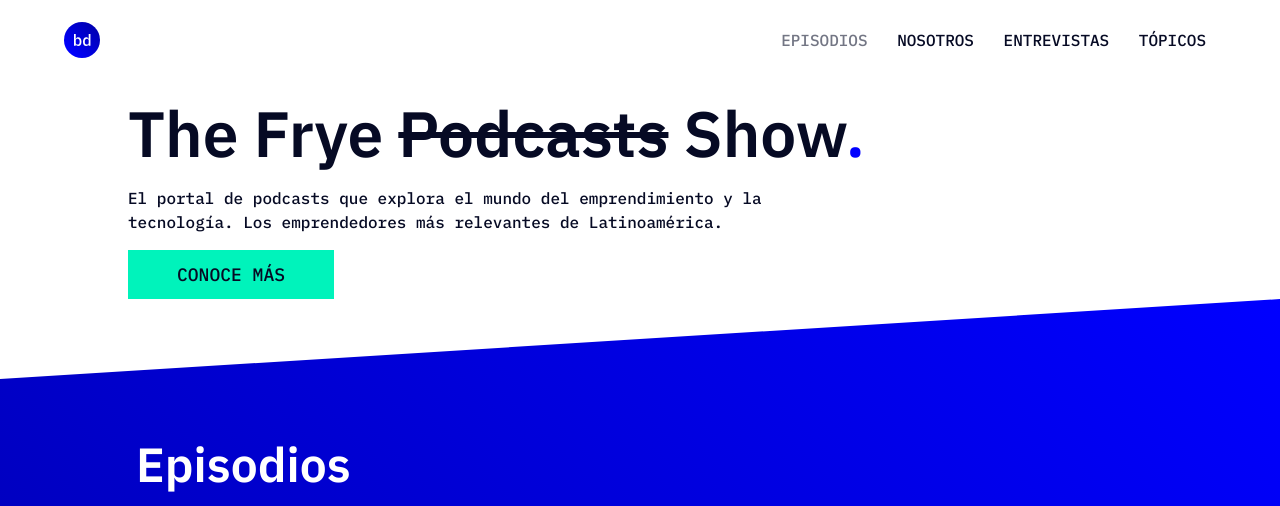
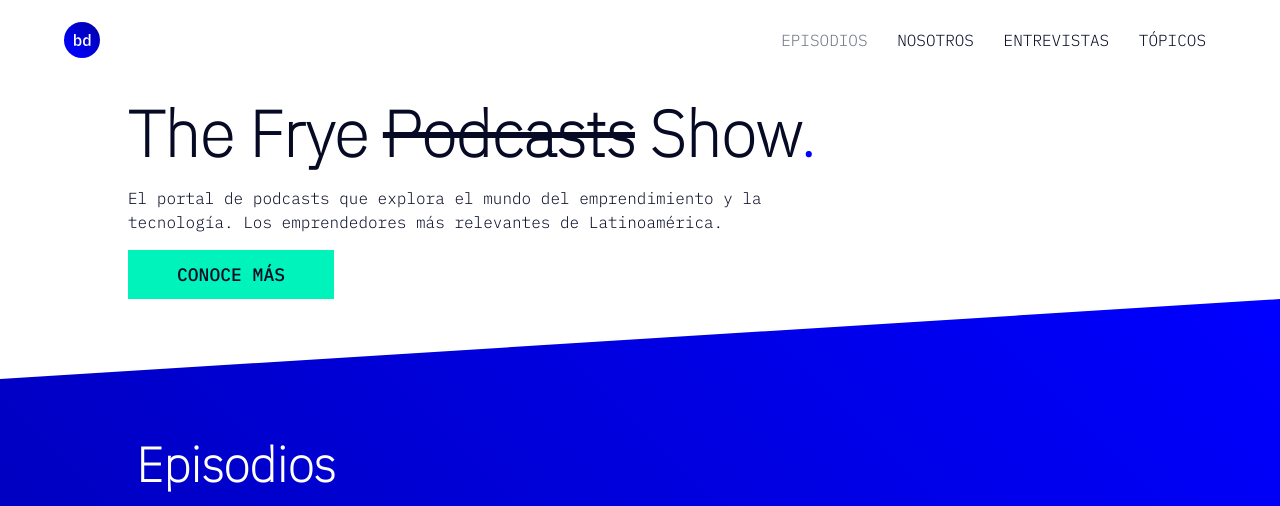
Before and after one commit to alejomartinez8/Podcast-Channel-HTML-CSS-Acamica, a plain HTML site: page index.html in a window 1280 px wide. Shown: the top 506 px of the page. Drawn offline with Linux system fonts and the light colour scheme.

Commit message:
Fix font-weight

```diff
--- a/sass/partials/_body.scss
+++ b/sass/partials/_body.scss
@@ -1,6 +1,5 @@
-@import url('https://fonts.googleapis.com/css2?family=IBM+Plex+Mono:wght@100;300;500;800&display=swap');
+@import url('https://fonts.googleapis.com/css2?family=IBM+Plex+Mono:wght@100;300;500&display=swap');
 @import url('https://fonts.googleapis.com/css2?family=IBM+Plex+Sans:wght@100&display=swap');
-@import url('https://fonts.googleapis.com/css2?family=IBM+Plex+Sans:wght@600&display=swap');
 
 *,
 *:before,
@@ -10,6 +9,7 @@
 
 body {
   font-family: 'IBM Plex Mono', monospace;
+  font-weight: 300;
   color: #060a24;
   margin: 0;
   font-size: 14px;
--- a/sass/partials/_desktop.scss
+++ b/sass/partials/_desktop.scss
@@ -71,6 +71,7 @@
 
   .btn {
     display: inline-block;
+    font-size: 18px;
   }
 
   .btn:hover {
--- a/sass/partials/_main.scss
+++ b/sass/partials/_main.scss
@@ -23,8 +23,9 @@
   display: block;
   background-color: #00f3bb;
   color: #060a24;
-  font-size: 18px;
+  font-size: 16px;
   text-align: center;
+  font-weight: 500;
   text-decoration: none;
   border: 1px solid transparent;
   padding: 12px 48px;
```
Also changed, not shown: index.html (+0 -1 lines), css/styles.min.css, 1 other file.
